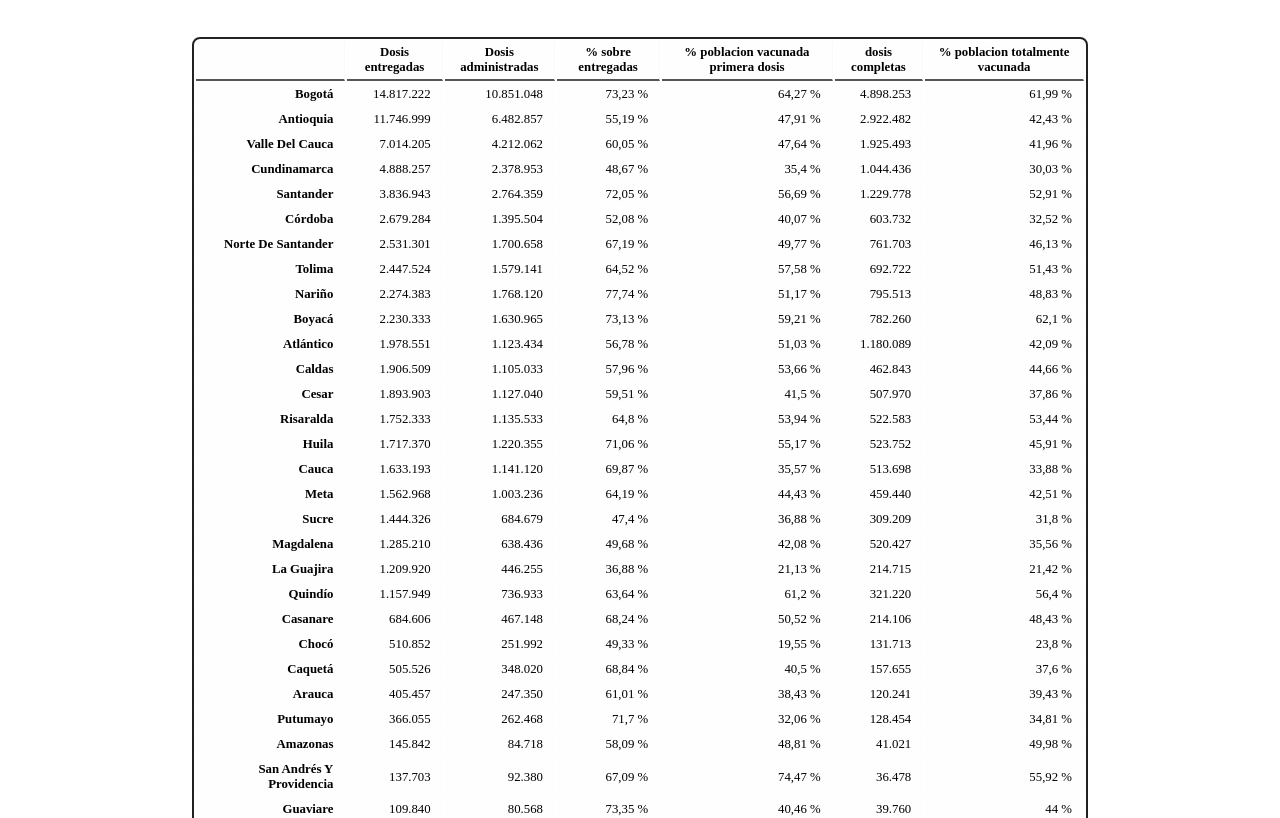
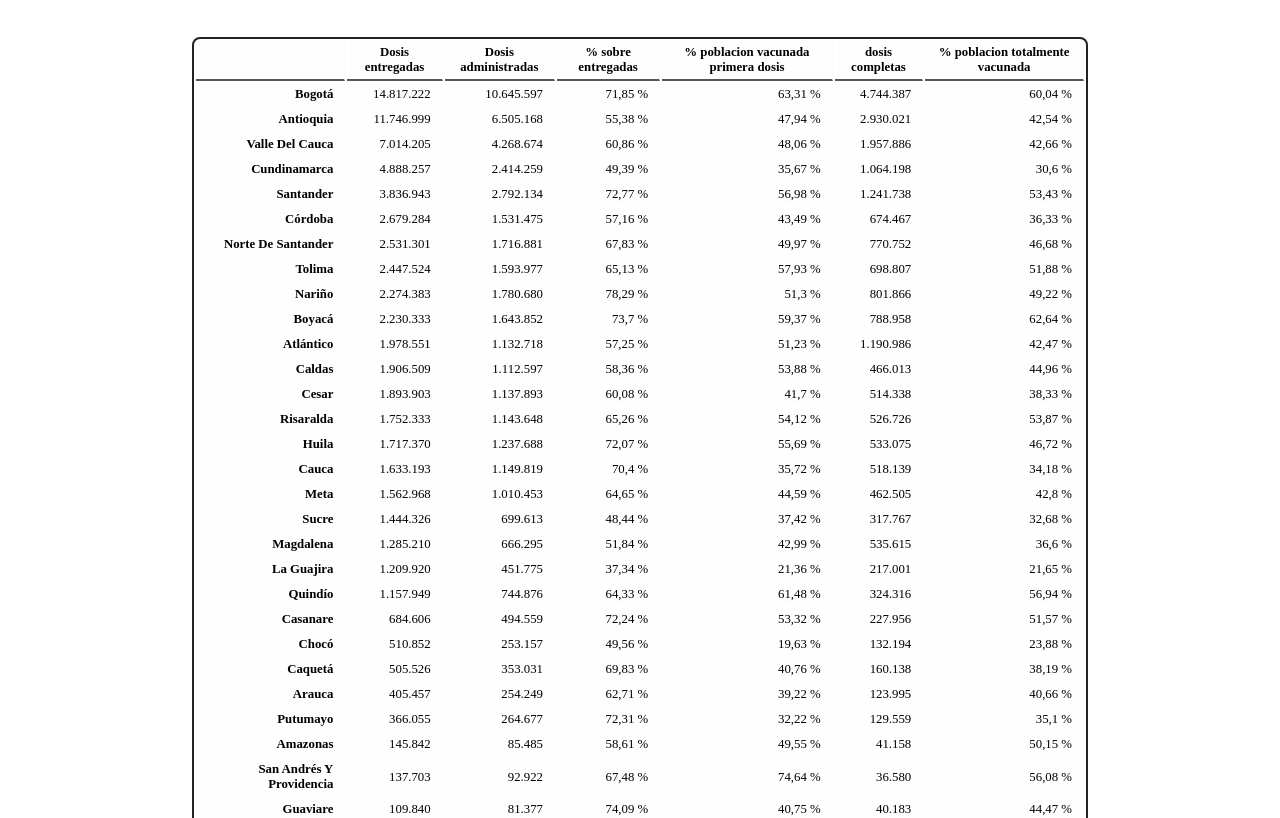
Before and after one commit to Luisparr14/covid-vacuna, a plain HTML site: page departamentos.html in a window 1280 px wide. Shown: the part 136-954 px from the top of the page. Drawn offline with Linux system fonts and the light colour scheme.

Commit message:
update data

```diff
--- a/departamentos.html
+++ b/departamentos.html
@@ -46,321 +46,331 @@
             <tr>
               <td>Bogotá</td>
               <td>14.817.222</td>
-              <td>10.851.048</td>
-              <td>73,23 %</td>
-              <td>64,27 %</td>
-              <td>4.898.253</td>
-              <td>61,99 %</td>
+              <td>10.645.597</td>
+              <td>71,85 %</td>
+              <td>63,31 %</td>
+              <td>4.744.387</td>
+              <td>60,04 %</td>
             </tr>
 
             <tr>
               <td>Antioquia</td>
               <td>11.746.999</td>
-              <td>6.482.857</td>
-              <td>55,19 %</td>
-              <td>47,91 %</td>
-              <td>2.922.482</td>
-              <td>42,43 %</td>
+              <td>6.505.168</td>
+              <td>55,38 %</td>
+              <td>47,94 %</td>
+              <td>2.930.021</td>
+              <td>42,54 %</td>
             </tr>
 
             <tr>
               <td>Valle Del Cauca</td>
               <td>7.014.205</td>
-              <td>4.212.062</td>
-              <td>60,05 %</td>
-              <td>47,64 %</td>
-              <td>1.925.493</td>
-              <td>41,96 %</td>
+              <td>4.268.674</td>
+              <td>60,86 %</td>
+              <td>48,06 %</td>
+              <td>1.957.886</td>
+              <td>42,66 %</td>
             </tr>
 
             <tr>
               <td>Cundinamarca</td>
               <td>4.888.257</td>
-              <td>2.378.953</td>
-              <td>48,67 %</td>
-              <td>35,4 %</td>
-              <td>1.044.436</td>
-              <td>30,03 %</td>
+              <td>2.414.259</td>
+              <td>49,39 %</td>
+              <td>35,67 %</td>
+              <td>1.064.198</td>
+              <td>30,6 %</td>
             </tr>
 
             <tr>
               <td>Santander</td>
               <td>3.836.943</td>
-              <td>2.764.359</td>
-              <td>72,05 %</td>
-              <td>56,69 %</td>
-              <td>1.229.778</td>
-              <td>52,91 %</td>
+              <td>2.792.134</td>
+              <td>72,77 %</td>
+              <td>56,98 %</td>
+              <td>1.241.738</td>
+              <td>53,43 %</td>
             </tr>
 
             <tr>
               <td>Córdoba</td>
               <td>2.679.284</td>
-              <td>1.395.504</td>
-              <td>52,08 %</td>
-              <td>40,07 %</td>
-              <td>603.732</td>
-              <td>32,52 %</td>
+              <td>1.531.475</td>
+              <td>57,16 %</td>
+              <td>43,49 %</td>
+              <td>674.467</td>
+              <td>36,33 %</td>
             </tr>
 
             <tr>
               <td>Norte De Santander</td>
               <td>2.531.301</td>
-              <td>1.700.658</td>
-              <td>67,19 %</td>
-              <td>49,77 %</td>
-              <td>761.703</td>
-              <td>46,13 %</td>
+              <td>1.716.881</td>
+              <td>67,83 %</td>
+              <td>49,97 %</td>
+              <td>770.752</td>
+              <td>46,68 %</td>
             </tr>
 
             <tr>
               <td>Tolima</td>
               <td>2.447.524</td>
-              <td>1.579.141</td>
-              <td>64,52 %</td>
-              <td>57,58 %</td>
-              <td>692.722</td>
-              <td>51,43 %</td>
+              <td>1.593.977</td>
+              <td>65,13 %</td>
+              <td>57,93 %</td>
+              <td>698.807</td>
+              <td>51,88 %</td>
             </tr>
 
             <tr>
               <td>Nariño</td>
               <td>2.274.383</td>
-              <td>1.768.120</td>
-              <td>77,74 %</td>
-              <td>51,17 %</td>
-              <td>795.513</td>
-              <td>48,83 %</td>
+              <td>1.780.680</td>
+              <td>78,29 %</td>
+              <td>51,3 %</td>
+              <td>801.866</td>
+              <td>49,22 %</td>
             </tr>
 
             <tr>
               <td>Boyacá</td>
               <td>2.230.333</td>
-              <td>1.630.965</td>
-              <td>73,13 %</td>
-              <td>59,21 %</td>
-              <td>782.260</td>
-              <td>62,1 %</td>
+              <td>1.643.852</td>
+              <td>73,7 %</td>
+              <td>59,37 %</td>
+              <td>788.958</td>
+              <td>62,64 %</td>
             </tr>
 
             <tr>
               <td>Atlántico</td>
               <td>1.978.551</td>
-              <td>1.123.434</td>
-              <td>56,78 %</td>
-              <td>51,03 %</td>
-              <td>1.180.089</td>
-              <td>42,09 %</td>
+              <td>1.132.718</td>
+              <td>57,25 %</td>
+              <td>51,23 %</td>
+              <td>1.190.986</td>
+              <td>42,47 %</td>
             </tr>
 
             <tr>
               <td>Caldas</td>
               <td>1.906.509</td>
-              <td>1.105.033</td>
-              <td>57,96 %</td>
-              <td>53,66 %</td>
-              <td>462.843</td>
-              <td>44,66 %</td>
+              <td>1.112.597</td>
+              <td>58,36 %</td>
+              <td>53,88 %</td>
+              <td>466.013</td>
+              <td>44,96 %</td>
             </tr>
 
             <tr>
               <td>Cesar</td>
               <td>1.893.903</td>
-              <td>1.127.040</td>
-              <td>59,51 %</td>
-              <td>41,5 %</td>
-              <td>507.970</td>
-              <td>37,86 %</td>
+              <td>1.137.893</td>
+              <td>60,08 %</td>
+              <td>41,7 %</td>
+              <td>514.338</td>
+              <td>38,33 %</td>
             </tr>
 
             <tr>
               <td>Risaralda</td>
               <td>1.752.333</td>
-              <td>1.135.533</td>
-              <td>64,8 %</td>
-              <td>53,94 %</td>
-              <td>522.583</td>
-              <td>53,44 %</td>
+              <td>1.143.648</td>
+              <td>65,26 %</td>
+              <td>54,12 %</td>
+              <td>526.726</td>
+              <td>53,87 %</td>
             </tr>
 
             <tr>
               <td>Huila</td>
               <td>1.717.370</td>
-              <td>1.220.355</td>
-              <td>71,06 %</td>
-              <td>55,17 %</td>
-              <td>523.752</td>
-              <td>45,91 %</td>
+              <td>1.237.688</td>
+              <td>72,07 %</td>
+              <td>55,69 %</td>
+              <td>533.075</td>
+              <td>46,72 %</td>
             </tr>
 
             <tr>
               <td>Cauca</td>
               <td>1.633.193</td>
-              <td>1.141.120</td>
-              <td>69,87 %</td>
-              <td>35,57 %</td>
-              <td>513.698</td>
-              <td>33,88 %</td>
+              <td>1.149.819</td>
+              <td>70,4 %</td>
+              <td>35,72 %</td>
+              <td>518.139</td>
+              <td>34,18 %</td>
             </tr>
 
             <tr>
               <td>Meta</td>
               <td>1.562.968</td>
-              <td>1.003.236</td>
-              <td>64,19 %</td>
-              <td>44,43 %</td>
-              <td>459.440</td>
-              <td>42,51 %</td>
+              <td>1.010.453</td>
+              <td>64,65 %</td>
+              <td>44,59 %</td>
+              <td>462.505</td>
+              <td>42,8 %</td>
             </tr>
 
             <tr>
               <td>Sucre</td>
               <td>1.444.326</td>
-              <td>684.679</td>
-              <td>47,4 %</td>
-              <td>36,88 %</td>
-              <td>309.209</td>
-              <td>31,8 %</td>
+              <td>699.613</td>
+              <td>48,44 %</td>
+              <td>37,42 %</td>
+              <td>317.767</td>
+              <td>32,68 %</td>
             </tr>
 
             <tr>
               <td>Magdalena</td>
               <td>1.285.210</td>
-              <td>638.436</td>
-              <td>49,68 %</td>
-              <td>42,08 %</td>
-              <td>520.427</td>
-              <td>35,56 %</td>
+              <td>666.295</td>
+              <td>51,84 %</td>
+              <td>42,99 %</td>
+              <td>535.615</td>
+              <td>36,6 %</td>
             </tr>
 
             <tr>
               <td>La Guajira</td>
               <td>1.209.920</td>
-              <td>446.255</td>
-              <td>36,88 %</td>
-              <td>21,13 %</td>
-              <td>214.715</td>
-              <td>21,42 %</td>
+              <td>451.775</td>
+              <td>37,34 %</td>
+              <td>21,36 %</td>
+              <td>217.001</td>
+              <td>21,65 %</td>
             </tr>
 
             <tr>
               <td>Quindío</td>
               <td>1.157.949</td>
-              <td>736.933</td>
-              <td>63,64 %</td>
-              <td>61,2 %</td>
-              <td>321.220</td>
-              <td>56,4 %</td>
+              <td>744.876</td>
+              <td>64,33 %</td>
+              <td>61,48 %</td>
+              <td>324.316</td>
+              <td>56,94 %</td>
             </tr>
 
             <tr>
               <td>Casanare</td>
               <td>684.606</td>
-              <td>467.148</td>
-              <td>68,24 %</td>
-              <td>50,52 %</td>
-              <td>214.106</td>
-              <td>48,43 %</td>
+              <td>494.559</td>
+              <td>72,24 %</td>
+              <td>53,32 %</td>
+              <td>227.956</td>
+              <td>51,57 %</td>
             </tr>
 
             <tr>
               <td>Chocó</td>
               <td>510.852</td>
-              <td>251.992</td>
-              <td>49,33 %</td>
-              <td>19,55 %</td>
-              <td>131.713</td>
-              <td>23,8 %</td>
+              <td>253.157</td>
+              <td>49,56 %</td>
+              <td>19,63 %</td>
+              <td>132.194</td>
+              <td>23,88 %</td>
             </tr>
 
             <tr>
               <td>Caquetá</td>
               <td>505.526</td>
-              <td>348.020</td>
-              <td>68,84 %</td>
-              <td>40,5 %</td>
-              <td>157.655</td>
-              <td>37,6 %</td>
+              <td>353.031</td>
+              <td>69,83 %</td>
+              <td>40,76 %</td>
+              <td>160.138</td>
+              <td>38,19 %</td>
             </tr>
 
             <tr>
               <td>Arauca</td>
               <td>405.457</td>
-              <td>247.350</td>
-              <td>61,01 %</td>
-              <td>38,43 %</td>
-              <td>120.241</td>
-              <td>39,43 %</td>
+              <td>254.249</td>
+              <td>62,71 %</td>
+              <td>39,22 %</td>
+              <td>123.995</td>
+              <td>40,66 %</td>
             </tr>
 
             <tr>
               <td>Putumayo</td>
               <td>366.055</td>
-              <td>262.468</td>
-              <td>71,7 %</td>
-              <td>32,06 %</td>
-              <td>128.454</td>
-              <td>34,81 %</td>
+              <td>264.677</td>
+              <td>72,31 %</td>
+              <td>32,22 %</td>
+              <td>129.559</td>
+              <td>35,1 %</td>
             </tr>
 
             <tr>
               <td>Amazonas</td>
               <td>145.842</td>
-              <td>84.718</td>
-              <td>58,09 %</td>
-              <td>48,81 %</td>
-              <td>41.021</td>
-              <td>49,98 %</td>
+              <td>85.485</td>
+              <td>58,61 %</td>
+              <td>49,55 %</td>
+              <td>41.158</td>
+              <td>50,15 %</td>
             </tr>
 
             <tr>
               <td>San Andrés Y Providencia</td>
               <td>137.703</td>
-              <td>92.380</td>
-              <td>67,09 %</td>
-              <td>74,47 %</td>
-              <td>36.478</td>
-              <td>55,92 %</td>
+              <td>92.922</td>
+              <td>67,48 %</td>
+              <td>74,64 %</td>
+              <td>36.580</td>
+              <td>56,08 %</td>
             </tr>
 
             <tr>
               <td>Guaviare</td>
               <td>109.840</td>
-              <td>80.568</td>
-              <td>73,35 %</td>
-              <td>40,46 %</td>
-              <td>39.760</td>
-              <td>44 %</td>
+              <td>81.377</td>
+              <td>74,09 %</td>
+              <td>40,75 %</td>
+              <td>40.183</td>
+              <td>44,47 %</td>
             </tr>
 
             <tr>
               <td>Vichada</td>
               <td>105.064</td>
-              <td>33.818</td>
-              <td>32,19 %</td>
-              <td>15,47 %</td>
-              <td>15.174</td>
-              <td>13,11 %</td>
+              <td>33.923</td>
+              <td>32,29 %</td>
+              <td>15,5 %</td>
+              <td>15.228</td>
+              <td>13,15 %</td>
             </tr>
 
             <tr>
               <td>Guainía</td>
               <td>60.040</td>
-              <td>35.812</td>
-              <td>59,65 %</td>
-              <td>34,56 %</td>
-              <td>15.449</td>
-              <td>29,67 %</td>
+              <td>35.976</td>
+              <td>59,92 %</td>
+              <td>34,64 %</td>
+              <td>15.515</td>
+              <td>29,8 %</td>
             </tr>
 
             <tr>
               <td>Vaupés</td>
               <td>46.439</td>
-              <td>24.170</td>
-              <td>52,05 %</td>
-              <td>24,79 %</td>
-              <td>10.041</td>
-              <td>20,52 %</td>
+              <td>24.187</td>
+              <td>52,08 %</td>
+              <td>24,8 %</td>
+              <td>10.047</td>
+              <td>20,53 %</td>
+            </tr>
+
+            <tr>
+              <td>Otros</td>
+              <td>7.705.767</td>
+              <td>4.541.282</td>
+              <td>58,93 %</td>
+              <td>50,41 %</td>
+              <td>5.656.393</td>
+              <td>55,36 %</td>
             </tr>
           </tbody>
         </table>
```
Also changed, not shown: index.html (+5 -5 lines).
